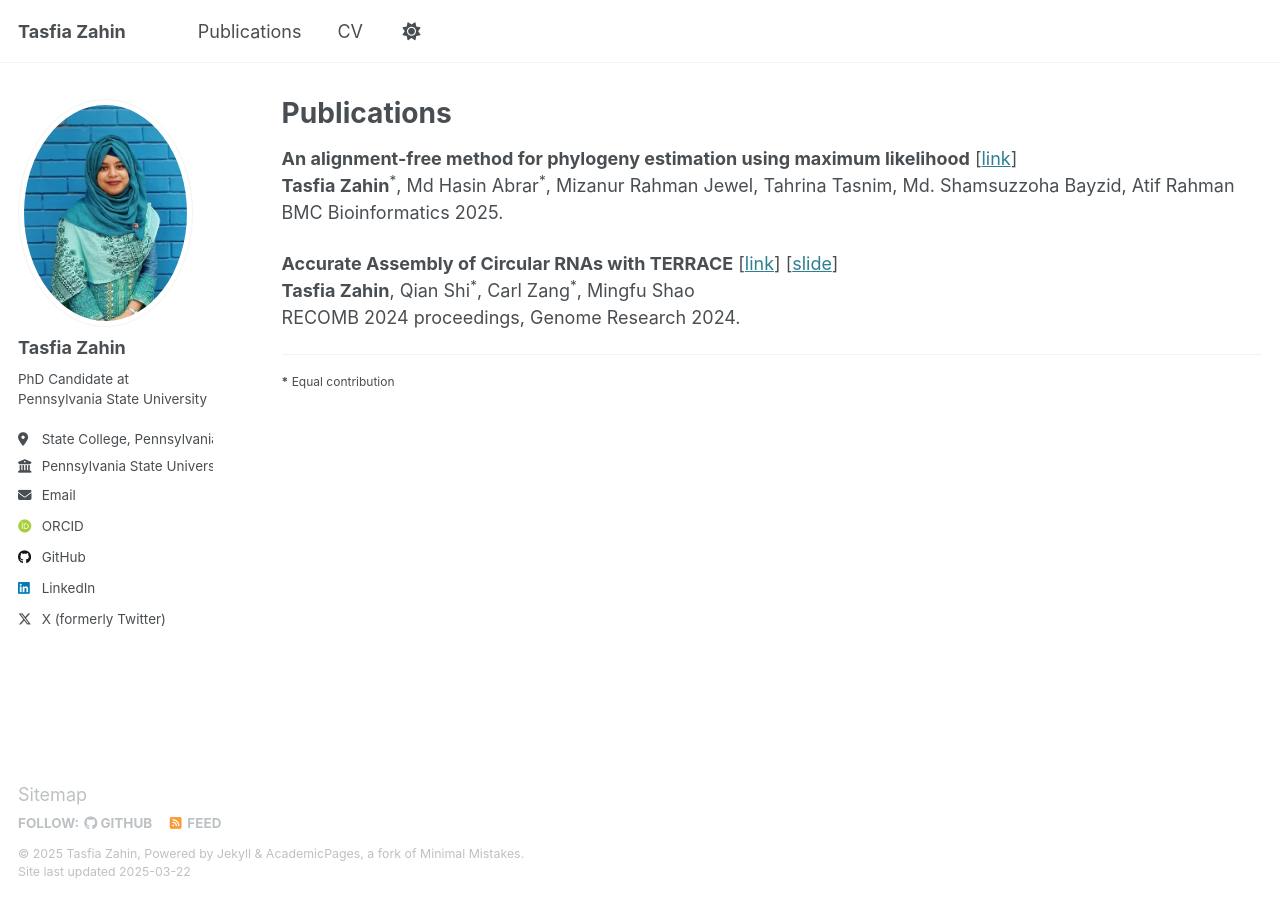
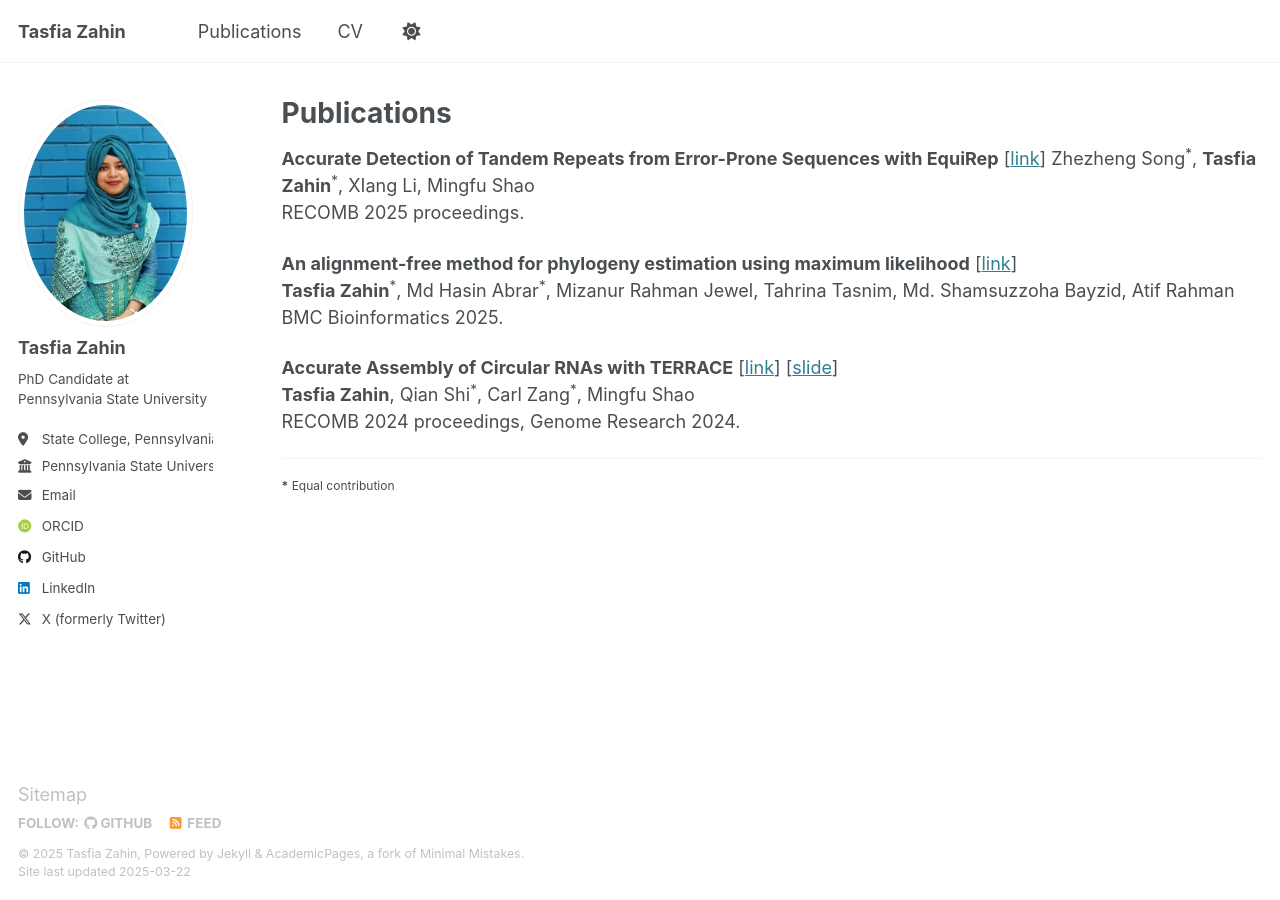
Before and after one commit to TasfiaZahin/TasfiaZahin.github.io, a Jekyll site: the page built from _pages/publications.html, in a window 1280 px wide. Built offline with Jekyll 4.4.1, drawn with Linux system fonts in a browser that asks for light colours; some web fonts are replaced.

Commit message:
publication updated

```diff
--- a/_pages/publications.html
+++ b/_pages/publications.html
@@ -12,6 +12,16 @@ author_profile: true
 {% include base_path %}
 
 <div class="publications">
+
+  <div class="publication-item">
+    <p>
+      <strong>Accurate Detection of Tandem Repeats from Error-Prone Sequences with EquiRep</strong>
+      [<a href="https://doi.org/10.1101/2024.11.05.621953" target="_blank">link</a>]
+      <!-- [<a href="/files/RECOMB25-EquiRep.pdf" target="_blank">slide</a>]<br> -->
+      Zhezheng Song<sup>*</sup>, <strong>Tasfia Zahin</strong><sup>*</sup>, XIang Li, Mingfu Shao<br>
+      RECOMB 2025 proceedings.
+    </p>
+  </div>
 
   <div class="publication-item">
     <p>
```
